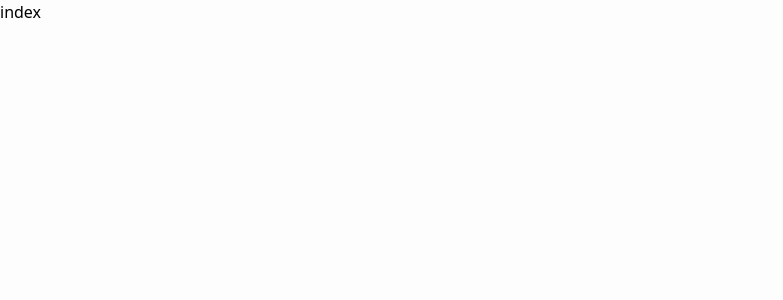
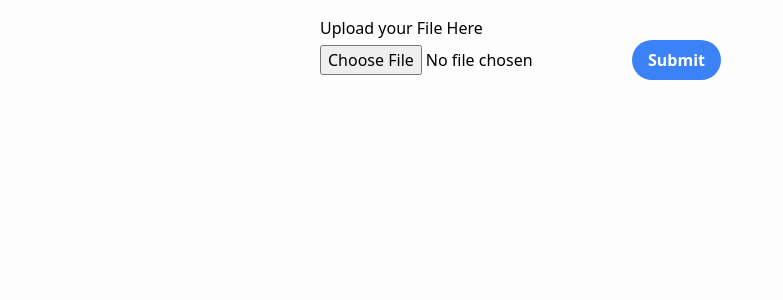
Before and after one commit to musmanfarooq/mofapk, a Next.js app: page /upload in a window 1280 px wide. Shown: the top 300 px of the page, without its empty margins (0-783 px from the left). Built offline with nearby package versions, Linux system fonts and the light colour scheme.

Commit message:
added uploading of picture and showing client pictures

```diff
--- a/firebase.js
+++ b/firebase.js
@@ -1,6 +1,8 @@
 // Import the functions you need from the SDKs you need
-import { initializeApp } from "firebase/app";
-import { getAnalytics } from "firebase/analytics";
+import firebase from "firebase/compat/app";
+import "firebase/compat/auth";
+import "firebase/compat/firestore";
+import "firebase/compat/storage";
 // TODO: Add SDKs for Firebase products that you want to use
 // https://firebase.google.com/docs/web/setup#available-libraries
 
@@ -13,9 +15,11 @@
   storageBucket: "mofapk-6e813.appspot.com",
   messagingSenderId: "1037381542514",
   appId: "1:1037381542514:web:421b0b777b06e8d30d58eb",
-  measurementId: "G-3N0K2XM9M2"
+  measurementId: "G-3N0K2XM9M2",
 };
 
 // Initialize Firebase
-const app = initializeApp(firebaseConfig);
-const analytics = getAnalytics(app);
+const firebaseApp = firebase.initializeApp(firebaseConfig);
+const db = firebaseApp.firestore();
+const storage = firebaseApp.storage();
+export { db, storage };
--- a/next.config.js
+++ b/next.config.js
@@ -3,4 +3,6 @@
   reactStrictMode: true,
 }
 
+
+
 module.exports = nextConfig
--- /dev/null
+++ b/src/components/Button.js
@@ -0,0 +1,14 @@
+import React from "react";
+
+const Button = ({ content, clickfunction }) => {
+  return (
+    <button
+      className="bg-blue-500 hover:bg-blue-700 text-white font-bold py-2 px-4 rounded"
+      onClick={clickfunction}
+    >
+      {content}
+    </button>
+  );
+};
+
+export default Button;
--- /dev/null
+++ b/src/components/LoadingSpinner.js
@@ -0,0 +1,27 @@
+import React from "react";
+
+const LoadingSpinner = () => {
+  return (
+    <div className="flex flex-col text-center pt-5 items-center" role="status">
+      <svg
+        aria-hidden="true"
+        class="w-8 h-8 mr-2 text-gray-200 animate-spin dark:text-gray-600 fill-blue-600"
+        viewBox="0 0 100 101"
+        fill="none"
+        xmlns="http://www.w3.org/2000/svg"
+      >
+        <path
+          d="M100 50.5908C100 78.2051 77.6142 100.591 50 100.591C22.3858 100.591 0 78.2051 0 50.5908C0 22.9766 22.3858 0.59082 50 0.59082C77.6142 0.59082 100 22.9766 100 50.5908ZM9.08144 50.5908C9.08144 73.1895 27.4013 91.5094 50 91.5094C72.5987 91.5094 90.9186 73.1895 90.9186 50.5908C90.9186 27.9921 72.5987 9.67226 50 9.67226C27.4013 9.67226 9.08144 27.9921 9.08144 50.5908Z"
+          fill="currentColor"
+        />
+        <path
+          d="M93.9676 39.0409C96.393 38.4038 97.8624 35.9116 97.0079 33.5539C95.2932 28.8227 92.871 24.3692 89.8167 20.348C85.8452 15.1192 80.8826 10.7238 75.2124 7.41289C69.5422 4.10194 63.2754 1.94025 56.7698 1.05124C51.7666 0.367541 46.6976 0.446843 41.7345 1.27873C39.2613 1.69328 37.813 4.19778 38.4501 6.62326C39.0873 9.04874 41.5694 10.4717 44.0505 10.1071C47.8511 9.54855 51.7191 9.52689 55.5402 10.0491C60.8642 10.7766 65.9928 12.5457 70.6331 15.2552C75.2735 17.9648 79.3347 21.5619 82.5849 25.841C84.9175 28.9121 86.7997 32.2913 88.1811 35.8758C89.083 38.2158 91.5421 39.6781 93.9676 39.0409Z"
+          fill="currentFill"
+        />
+      </svg>
+      <span>Fetching Please Wait...</span>
+    </div>
+  );
+};
+
+export default LoadingSpinner;
--- a/src/pages/index.js
+++ b/src/pages/index.js
@@ -1,8 +1,19 @@
 import Image from "next/image";
 import { Inter } from "next/font/google";
+import Link from "next/link";
 
 const inter = Inter({ subsets: ["latin"] });
 
 export default function Home() {
-  return <main className="">Usman</main>;
+
+  return (
+    <main className="p-6 flex flex-col gap-5">
+      <div className="p-5 rounded-md w-[150px] bg-slate-300 hover:bg-slate-200 cursor-pointer">
+        <Link href="/upload">Upload Files</Link>
+      </div>
+      <div className="p-5 rounded-md w-[150px] bg-slate-300 hover:bg-slate-200 cursor-pointer">
+        <Link href="/viewfiles">View Images</Link>
+      </div>
+    </main>
+  );
 }
--- a/src/pages/upload/index.js
+++ b/src/pages/upload/index.js
@@ -1,9 +1,51 @@
-import React from 'react'
+// import Button from "@/components/button";
+import React from "react";
+import { useState } from "react";
+import { db, storage } from "../../../firebase";
+import firebase from "firebase/compat/app";
 
 const index = () => {
+  const [image, setImage] = useState();
+
+  const uploadPic = (e) => {
+    e.preventDefault();
+    if (image == null) {
+      return;
+    } else {
+      const imageref = storage
+        .ref(`images/${image.name}`)
+        .put(image)
+        .on("status Changes", alert("success"), alert);
+      imageref();
+      setImage("");
+    }
+  };
+
   return (
-    <div>index</div>
-  )
-}
+    <div className="pt-4">
+      <form className="max-w-[50vw] mr-auto ml-auto" id="form-file-upload">
+        <label id="label-file-upload" htmlFor="input-file-upload">
+          <div>
+            <p>Upload your File Here</p>
+          </div>
+        </label>
+        <input
+          type="file"
+          id="img"
+          name="img"
+          accept="image/*"
+          onChange={(e) => setImage(e.target.files[0])}
+        />
+        <button
+          className="bg-blue-500 hover:bg-blue-700 text-white font-bold py-2 px-4 rounded-full"
+          type="submit"
+          onClick={uploadPic}
+        >
+          Submit
+        </button>
+      </form>
+    </div>
+  );
+};
 
-export default index
+export default index;
--- a/src/pages/viewfiles/index.js
+++ b/src/pages/viewfiles/index.js
@@ -1,9 +1,57 @@
-import React from 'react'
+import LoadingSpinner from "@/components/LoadingSpinner";
+import { storage } from "../../../firebase";
+import React, { useState, useEffect } from "react";
 
 const index = () => {
+  const [imageUrls, setImageUrls] = useState([]);
+  const [isLoading, setIsLoading] = useState(true);
+
+  useEffect(() => {
+    let isMounted = true; // add a boolean variable to track whether the component is mounted
+    storage
+      .ref("images")
+      .listAll()
+      .then(function (result) {
+        result.items.forEach(function (imageRef) {
+          imageRef.getDownloadURL().then(function (url) {
+            if (isMounted) {
+              setImageUrls((imageUrls) => [...imageUrls, url]);
+              setIsLoading(false);
+            }
+          });
+        });
+      })
+      .catch(function (error) {
+        console.log("Error:", error);
+      });
+
+    return () => {
+      isMounted = false;
+    };
+  }, []);
+
   return (
-    <div>index</div>
-  )
-}
+    <>
+      {isLoading ? (
+        <LoadingSpinner />
+      )
+      : (
+        <div className="flex flex-wrap gap-4 p-4">
+          {imageUrls.map((url) => (
+            <div>
+              <img
+                className="w-[350px] cursor-pointer transition-all hover:scale-105"
+                key={url}
+                src={url}
+                alt="firebase-img"
+              />
+            </div>
+          ))}
+        </div>
+      )
+      }
+    </>
+  );
+};
 
-export default index
+export default index;
```
